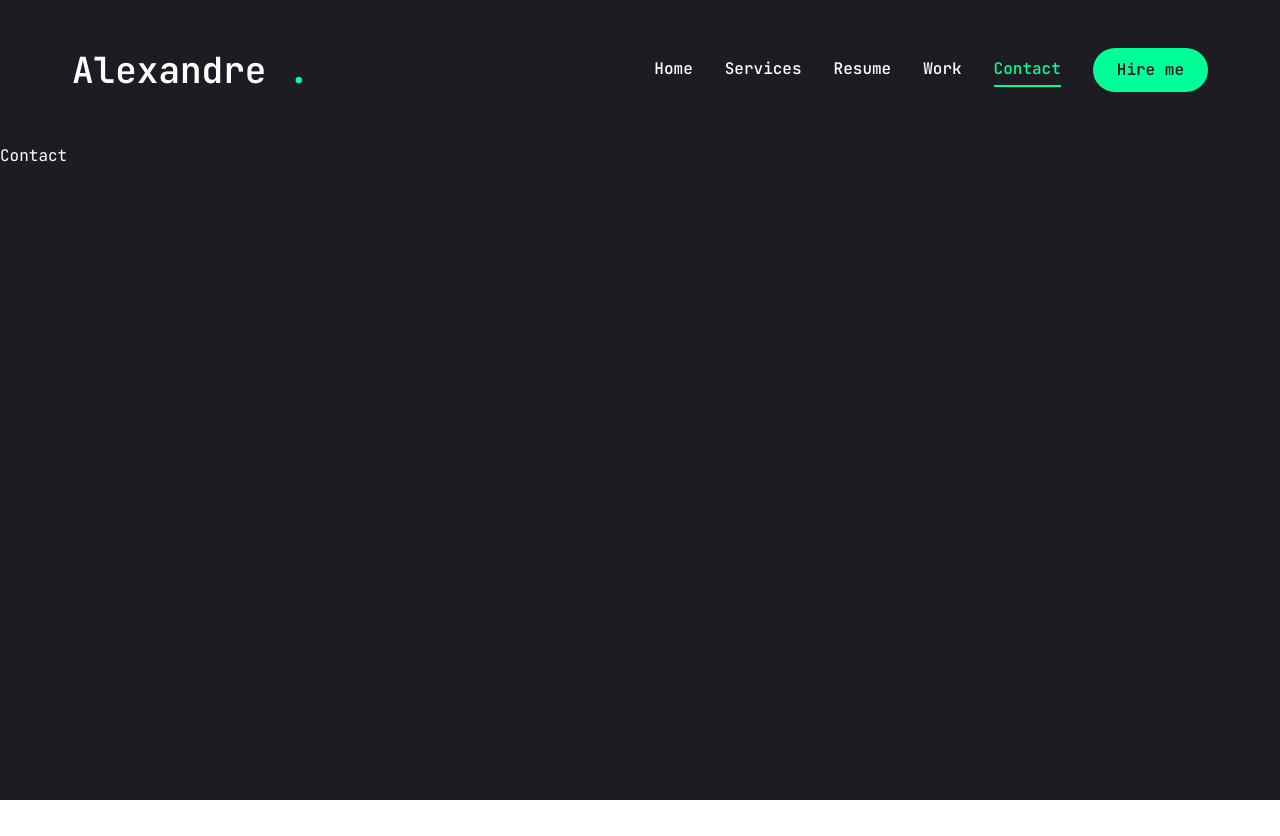
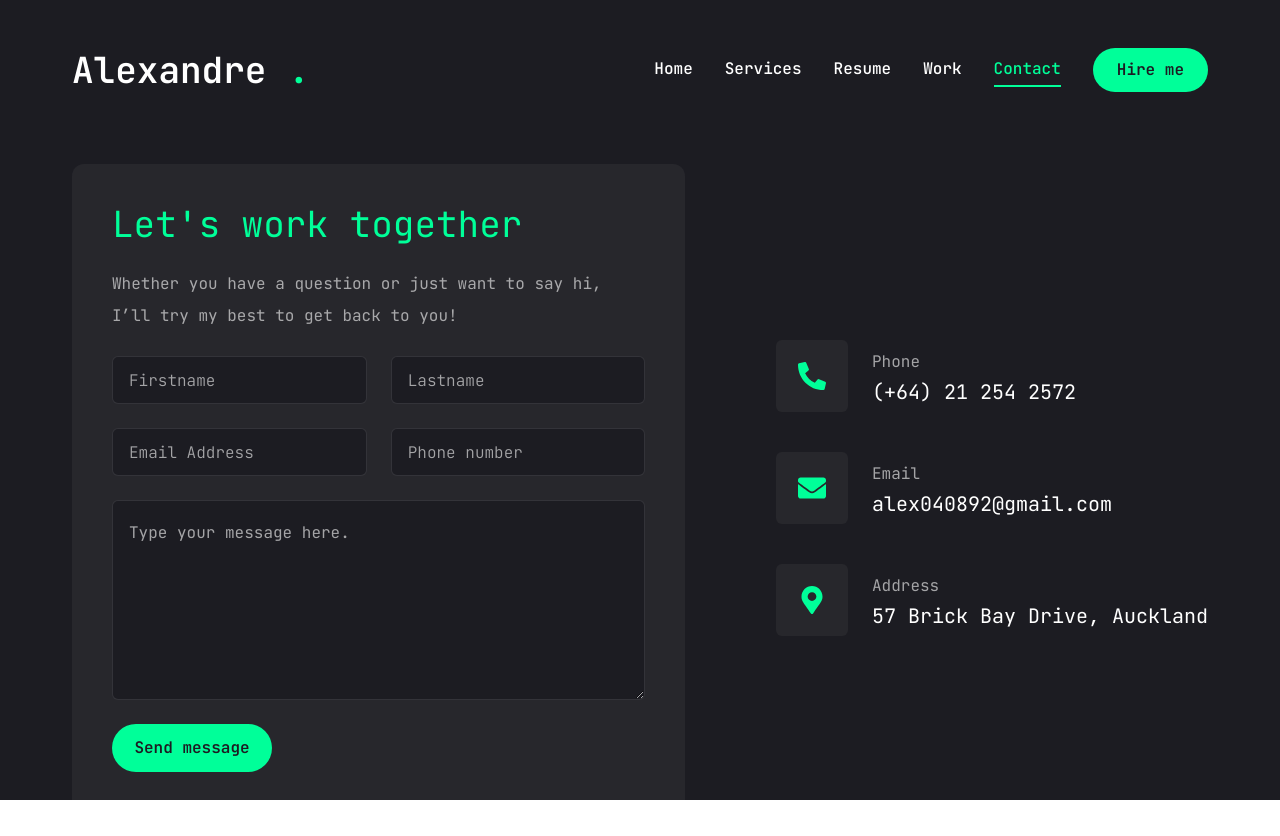
Before and after one commit to alexangria1992/portfolio_website, a Next.js app: page /contact in a window 1280 px wide. Before the commit the page ends 800 px from the top, so only its background shows below. Built offline with nearby package versions, Linux system fonts and the light colour scheme.

Commit message:
contact page

```diff
--- a/app/contact/page.jsx
+++ b/app/contact/page.jsx
@@ -1,7 +1,105 @@
-import React from 'react';
+'use client';
+
+import { Input } from '@/components/ui/input';
+import {
+  Select,
+  SelectContent,
+  SelectGroup,
+  SelectItem,
+  SelectLabel,
+  SelectTrigger,
+  SelectValue,
+} from '@/components/ui/select';
+import { Textarea } from '@/components/ui/textarea';
+import { Button } from '@/components/ui/button';
+
+import {
+  FaPhoneAlt,
+  FaEnvelope,
+  faMapMarkerAlt,
+  FaMapMarkerAlt,
+} from 'react-icons/fa';
+import { motion } from 'framer-motion';
+
+const info = [
+  {
+    icon: <FaPhoneAlt />,
+    title: 'Phone',
+    description: '(+64) 21 254 2572',
+  },
+  {
+    icon: <FaEnvelope />,
+    title: 'Email',
+    description: 'alex040892@gmail.com',
+  },
+  {
+    icon: <FaMapMarkerAlt />,
+    title: 'Address',
+    description: '57 Brick Bay Drive, Auckland ',
+  },
+];
 
 const Contact = () => {
-  return <div>Contact</div>;
+  return (
+    <motion.section
+      initial={{ opacity: 0 }}
+      animate={{
+        opacity: 1,
+        transition: { delay: 2.4, duration: 0.4, ease: 'easeIn' },
+      }}
+      className='py-6'
+    >
+      <div className='container mx-auto'>
+        <div className='flex flex-col xl:flex-row gap-[30px]'>
+          {/* form */}
+          <div className='xl:w-[54%] order-2 xl:order-none'>
+            <form className='flex flex-col gap-6 p-10 bg-[#27272c] rounded-xl'>
+              <h3 className='text-4xl text-accent'>Let&apos;s work together</h3>
+              <p className='text-white/60'>
+                Whether you have a question or just want to say hi, I’ll try my
+                best to get back to you!
+              </p>
+              {/* inpute */}
+              <div className='grid grid-cols-1 md:grid-cols-2 gap-6'>
+                <Input type='firstname' placeholder='Firstname' />
+                <Input type='lastname' placeholder='Lastname' />
+                <Input type='email' placeholder='Email Address' />
+                <Input type='phone' placeholder='Phone number' />
+              </div>
+              <Textarea
+                className='h-[200px]'
+                placeholder='Type your message here.'
+              />
+              <Button size='md' className='max-w-40'>
+                Send message
+              </Button>
+            </form>
+          </div>
+          {/* info */}
+          <div className='flex-1 flex items-center xl:justify-end order-1 xl:order-none mb-8 xl:mb-0'>
+            <ul className='flex flex-col gap-10'>
+              {info.map((item, index) => {
+                return (
+                  <li key={index} className='flex items-center gap-6'>
+                    <div
+                      className='w-[52px] h-[52px] xl:w-[72px]  xl:h-[72px] bg-[#27272c] text-accent rounded-md flex
+                     items-center justify-center'
+                    >
+                      <div className='text-[28px]'>{item.icon}</div>
+                    </div>
+                    <div className='flex-1'>
+                      <p className='text-white/60'>{item.title}</p>
+                      <h3 className='text-xl'>{item.description}</h3>
+                    </div>
+                  </li>
+                );
+              })}
+            </ul>
+          </div>
+        </div>
+      </div>
+    </motion.section>
+  );
 };
 
 export default Contact;
--- a/components/ui/input.jsx
+++ b/components/ui/input.jsx
@@ -1,19 +1,20 @@
-import * as React from "react"
+import * as React from 'react';
 
-import { cn } from "@/lib/utils"
+import { cn } from '@/lib/utils';
 
 const Input = React.forwardRef(({ className, type, ...props }, ref) => {
   return (
-    (<input
+    <input
       type={type}
       className={cn(
-        "flex h-10 w-full rounded-md border border-slate-200 bg-white px-3 py-2 text-sm ring-offset-white file:border-0 file:bg-transparent file:text-sm file:font-medium placeholder:text-slate-500 focus-visible:outline-none focus-visible:ring-2 focus-visible:ring-slate-950 focus-visible:ring-offset-2 disabled:cursor-not-allowed disabled:opacity-50 dark:border-slate-800 dark:bg-slate-950 dark:ring-offset-slate-950 dark:placeholder:text-slate-400 dark:focus-visible:ring-slate-300",
+        'flex h-[48px] rounded-md border border-white/10 focus:border-accent font-light bg-primary px-4 py-65 text-base placeholder:text-white/60 outline-none',
         className
       )}
       ref={ref}
-      {...props} />)
+      {...props}
+    />
   );
-})
-Input.displayName = "Input"
+});
+Input.displayName = 'Input';
 
-export { Input }
+export { Input };
--- a/components/ui/textarea.jsx
+++ b/components/ui/textarea.jsx
@@ -1,18 +1,19 @@
-import * as React from "react"
+import * as React from 'react';
 
-import { cn } from "@/lib/utils"
+import { cn } from '@/lib/utils';
 
 const Textarea = React.forwardRef(({ className, ...props }, ref) => {
   return (
-    (<textarea
+    <textarea
       className={cn(
-        "flex min-h-[80px] w-full rounded-md border border-slate-200 bg-white px-3 py-2 text-sm ring-offset-white placeholder:text-slate-500 focus-visible:outline-none focus-visible:ring-2 focus-visible:ring-slate-950 focus-visible:ring-offset-2 disabled:cursor-not-allowed disabled:opacity-50 dark:border-slate-800 dark:bg-slate-950 dark:ring-offset-slate-950 dark:placeholder:text-slate-400 dark:focus-visible:ring-slate-300",
+        'flex min-h-[80xp] w-full rounded-md border border-white/10 bg-primary px-4 py-5 text-base placeholder:text-white/60 focus-visible:outline-none focus-visible:ring-1 focus-visible:ring-accent focus-visible:ring-offset-0 disabled:cursor-not-allowed disabled:opacity-50',
         className
       )}
       ref={ref}
-      {...props} />)
+      {...props}
+    />
   );
-})
-Textarea.displayName = "Textarea"
+});
+Textarea.displayName = 'Textarea';
 
-export { Textarea }
+export { Textarea };
```
